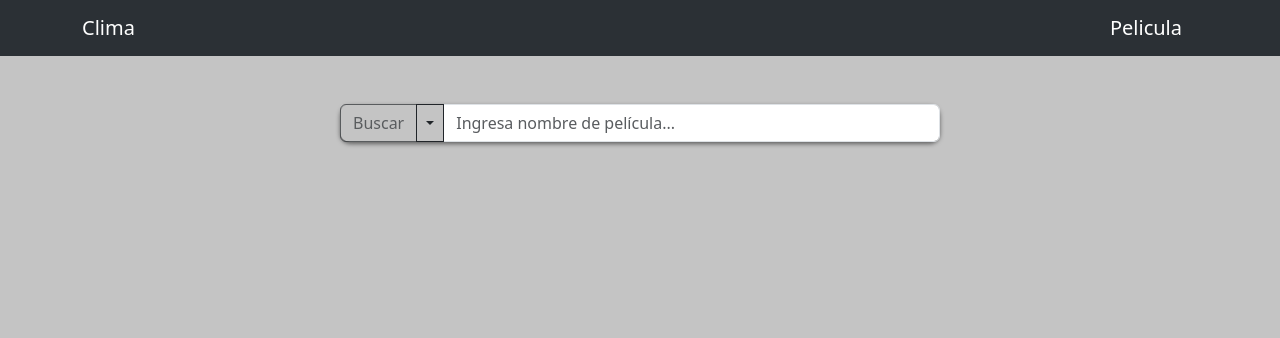
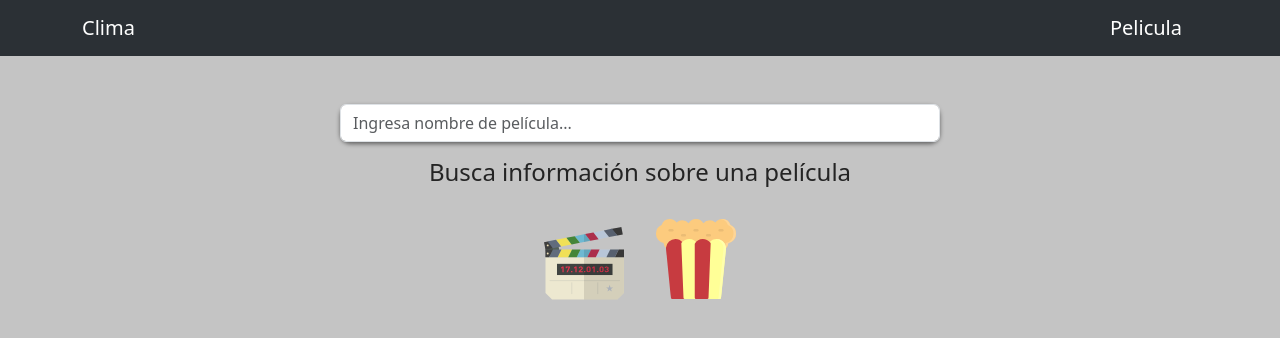
Before and after one commit to Pipeto84/searcher, a React (Vite) app: page /pelicula in a window 1280 px wide. Shown: the top 338 px of the page. Built offline with nearby package versions, Linux system fonts and the light colour scheme.

Commit message:
input clima & pelicula

```diff
--- a/src/App.jsx
+++ b/src/App.jsx
@@ -13,7 +13,6 @@ function App() {
     <ClimaProvider>
       <MovieProvider>
         <NavBar></NavBar>
-        {/* <BuscadorPage></BuscadorPage> */}
         <Routes>
           <Route path="/" element={<BuscadorPage></BuscadorPage>}></Route>
           <Route path="/clima" element={<ClimaPage></ClimaPage>}></Route>
--- a/src/pages/ClimaPage.jsx
+++ b/src/pages/ClimaPage.jsx
@@ -13,7 +13,7 @@ export const ClimaPage = () => {
   const [selector, setSelector] = useState("Clima");
   const [dataInput, setDataInput] = useState("");
   const [enviado, setEnviado] = useState("");
-  const [iconoTema, setIconoTema] = useState(false);
+  const [iconoTema, setIconoTema] = useState(true);
   const { fetchClima } = useContext(ClimaContext);
   const { fetchMovie } = useContext(MovieContext);
   const inputRef = useRef();
@@ -147,34 +147,6 @@ export const ClimaPage = () => {
     <div className="buscar">
       <form onSubmit={handleSubmit}>
         <div className="input-group mb-3 buscador">
-          <button
-            type="submit"
-            className="btn btn-outline-dark ,"
-            disabled={dataInput < 1}
-          >
-            Buscar
-          </button>
-          <button
-            type="button"
-            className="btn btn-outline-dark dropdown-toggle dropdown-toggle-split"
-            data-bs-toggle="dropdown"
-            aria-expanded="false"
-          ></button>
-          <ul className="dropdown-menu listaTemas">
-            <li>
-              <a onClick={clima} className="dropdown-item">
-                Clima
-              </a>
-            </li>
-            <li>
-              <hr className="dropdown-divider" />
-            </li>
-            <li>
-              <a onClick={peliculas} className="dropdown-item">
-                Peliculas
-              </a>
-            </li>
-          </ul>
           <input
             type="text"
             className="form-control , entrada"
--- a/src/pages/PeliculaPage.jsx
+++ b/src/pages/PeliculaPage.jsx
@@ -13,7 +13,7 @@ export const PeliculasPage = () => {
   const [selector, setSelector] = useState("Peliculas");
   const [dataInput, setDataInput] = useState("");
   const [enviado, setEnviado] = useState("");
-  const [iconoTema, setIconoTema] = useState(false);
+  const [iconoTema, setIconoTema] = useState(true);
   const { fetchClima } = useContext(ClimaContext);
   const { fetchMovie } = useContext(MovieContext);
   const inputRef = useRef();
@@ -147,34 +147,6 @@ export const PeliculasPage = () => {
     <div className="buscar">
       <form onSubmit={handleSubmit}>
         <div className="input-group mb-3 buscador">
-          <button
-            type="submit"
-            className="btn btn-outline-dark ,"
-            disabled={dataInput < 1}
-          >
-            Buscar
-          </button>
-          <button
-            type="button"
-            className="btn btn-outline-dark dropdown-toggle dropdown-toggle-split"
-            data-bs-toggle="dropdown"
-            aria-expanded="false"
-          ></button>
-          <ul className="dropdown-menu listaTemas">
-            <li>
-              <a onClick={clima} className="dropdown-item">
-                Clima
-              </a>
-            </li>
-            <li>
-              <hr className="dropdown-divider" />
-            </li>
-            <li>
-              <a onClick={peliculas} className="dropdown-item">
-                Peliculas
-              </a>
-            </li>
-          </ul>
           <input
             type="text"
             className="form-control , entrada"
```
